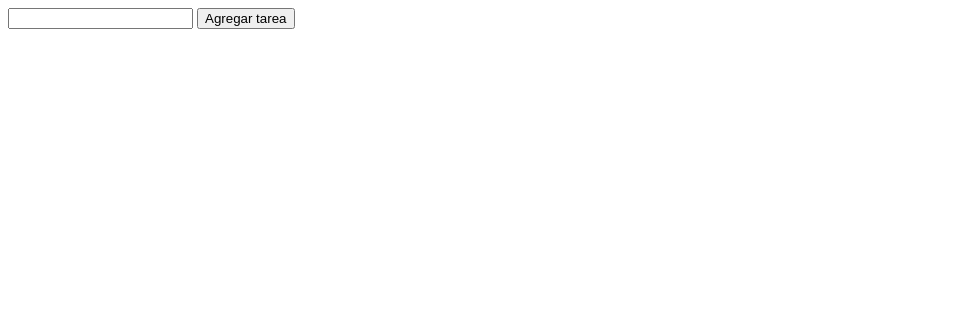
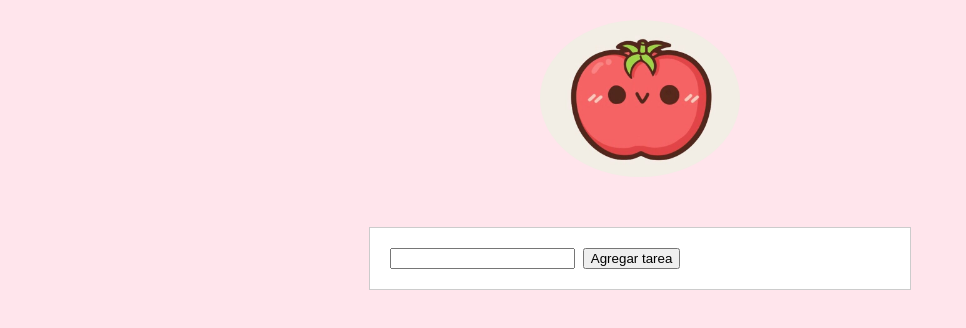
Before and after one commit to lauracastelao/Pomodoro-timer, a plain HTML site: page index.html in a window 1280 px wide. Shown: the whole page, without its empty margins (0-966 px from the left). Drawn offline with Linux system fonts and the light colour scheme.

Commit message:
Add style

```diff
--- a/index.html
+++ b/index.html
@@ -5,9 +5,12 @@
     <meta http-equiv="X-UA-Compatible" content="IE=edge" />
     <meta name="viewport" content="width=device-width, initial-scale=1.0" />
     <title>Pomodoro</title>
-    <link rel="stylesheet" href="style.css" />
+    <link rel="stylesheet" href="/main.css" />
   </head>
   <body>
+    <div class="tomato">
+        <img src="./assets/cute.jpg">
+    </div>
     <div id="app">
       <div id="time">
         <div id="value"></div>
--- a/main.css
+++ b/main.css
@@ -0,0 +1,24 @@
+body {
+  font-family: monospace;
+  background-color: #ffe5ec;
+}
+#app {
+  background-color: white;
+  width: 500px;
+  margin: 0 auto;
+  border: solid 1px #ccc;
+  padding: 20px;
+}
+
+.tomato img {
+  width: 200px;
+  margin: auto;
+  display: block;
+  border-radius: 100%;
+  margin-top: 20px;
+  margin-bottom: 50px;
+}
+
+.tomato {
+  position: relative;
+}
```
Also changed, not shown: assets/cute.jpg (added).
